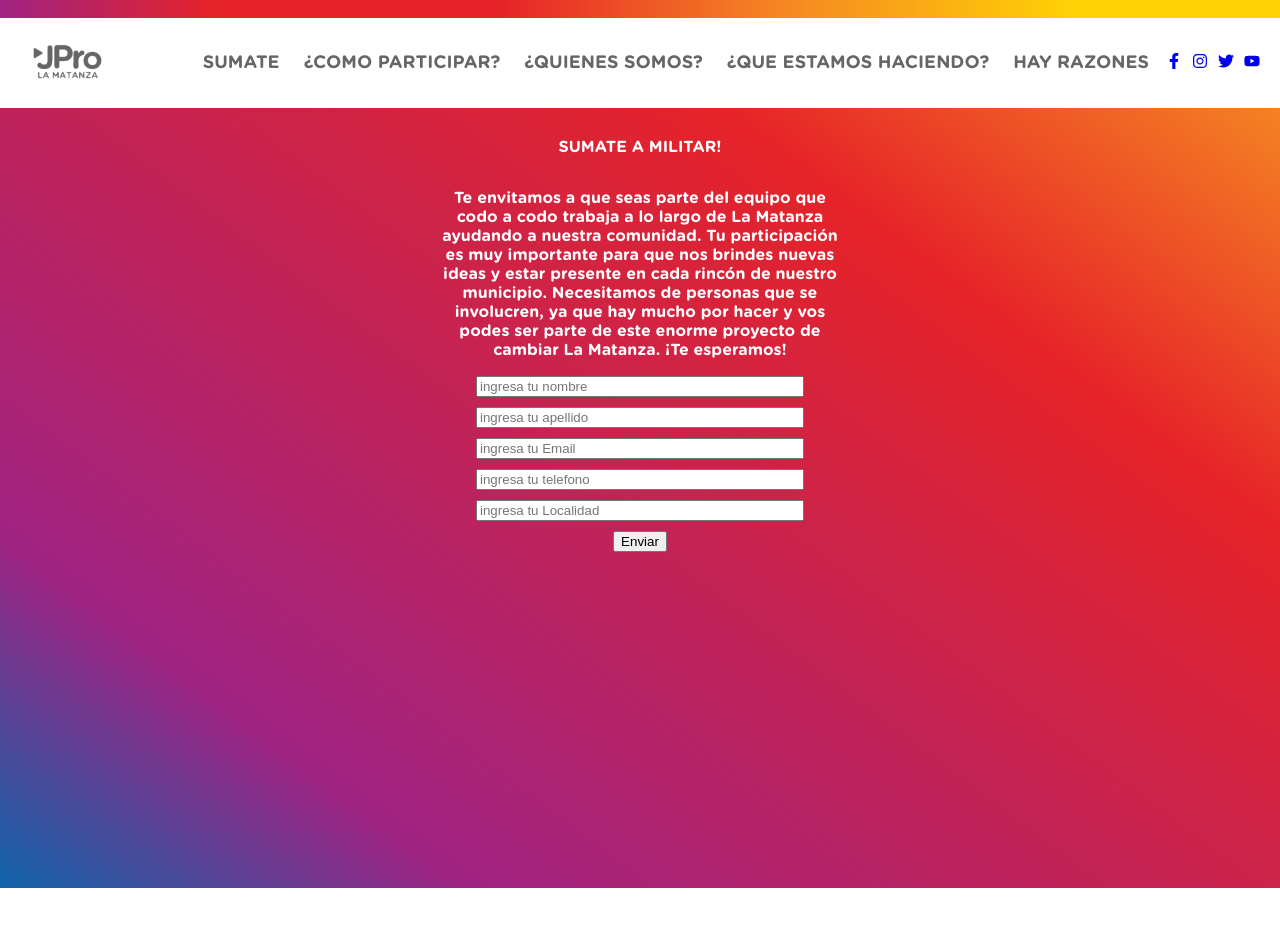
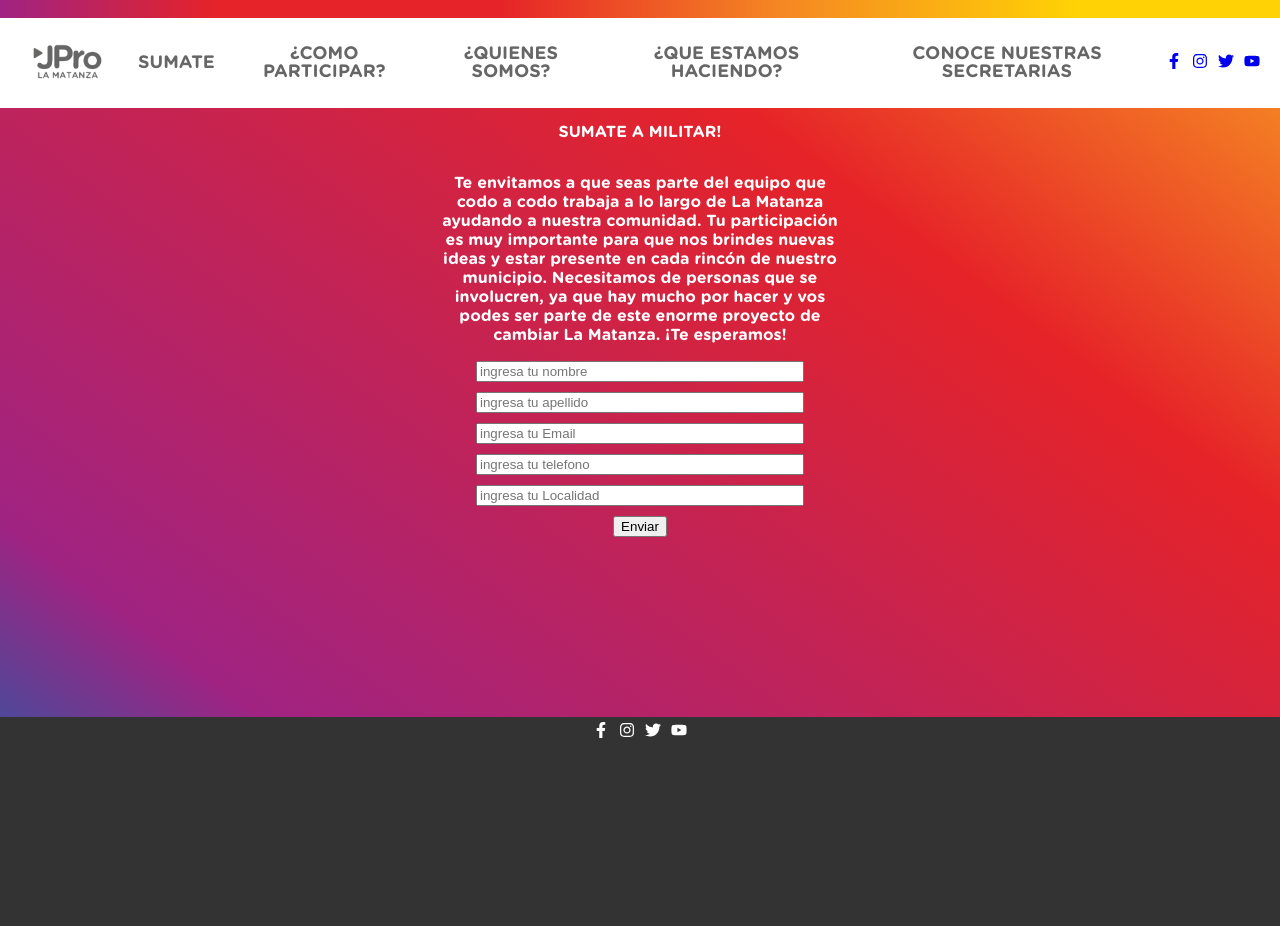
Before and after one commit to matydelt/jpro-la-matanza, a React (Create React App) app: page /sumate in a window 1280 px wide. Shown: the top 926 px of the page. Before the commit the page ends 888 px from the top, so only its background shows below. Built offline with nearby package versions, Linux system fonts and the light colour scheme.

Commit message:
pre merge

```diff
--- a/src/components/footer/footer.css
+++ b/src/components/footer/footer.css
@@ -1,6 +1,14 @@
 .footer-box{
     background-color: #333;
     text-align: center;
-    padding: 57px 0 50px;
+    /* padding: 57px 0 50px; */
     min-height: 300px;
+    width: 100%;
 }
+.redes-box{
+    height: 100%;
+    display: flex;
+    flex-direction: row;
+    justify-content: center;
+
+}
--- a/src/components/footer/footer.js
+++ b/src/components/footer/footer.js
@@ -1,8 +1,31 @@
 import React from "react"
-
+import { FaFacebookF, FaInstagram, FaTwitter, FaYoutube } from "react-icons/fa";
+import "./footer.css"
 export default function Footer() {
 
     return (<div className="footer-box">
 
+        <div className="redes-box">
+            <div style={{ padding: "5px", alignItems: "flex-end" }}>
+                <a href="https://facebook.com" target={"_blank"} rel="noopener noreferrer">
+                    <FaFacebookF color="white" className="iconSide" />
+                </a>
+            </div>
+            <div style={{ padding: "5px" }}>
+                <a href="https://www.instagram.com/jpro.lamatanza/" target={"_blank"} rel="noopener noreferrer">
+                    <FaInstagram color="white" className="iconSide" />
+                </a>
+            </div>
+            <div style={{ padding: "5px" }}>
+                <a href="https://twitter.com" target={"_blank"} rel="noopener noreferrer" >
+                    <FaTwitter color="white" className="iconSide" />
+                </a>
+            </div>
+            <div style={{ padding: "5px" }}>
+                <a href="https://youtube.com" target={"_blank"} rel="noopener noreferrer">
+                    <FaYoutube color="white" className="iconSide" />
+                </a>
+            </div>
+        </div>
     </div>)
 }
--- a/src/components/homepage.js
+++ b/src/components/homepage.js
@@ -71,18 +71,18 @@ export default function HomePage({ dimension }) {
                     <h2>¡SEGUINOS EN NUESTRAS REDES!</h2>
                     <h3>INSTAGRAM</h3>
                     <div className="center" >
-                        <iframe options={{ width: 320, height: 550 }} src="http://instagram.com/p/CXpJkCxAjTi/embed" frameborder="0" style={{ marginRight: "10px", borderRadius: "10px", minHeight: "500px" }}></iframe>
+                        <iframe options={{ width: 320, height: 550 }} src="http://instagram.com/p/CXpJkCxAjTi/embed" frameBorder="0" style={{ marginRight: "10px", borderRadius: "10px", minHeight: "500px" }}></iframe>
                     </div>
                     <h3>FACEBOOK</h3>
                     <div className="center" style={dimension.width > 1000 ? { marginLeft: "30px", borderRadius: "10px" } : {}}>
-                        <iframe style={{ marginLeft: "10px", borderRadius: "10px", border: "none", overflow: "hidden" }} src="https://www.facebook.com/plugins/page.php?href=https%3A%2F%2Fwww.facebook.com%2Ffacebook&tabs=timeline&width=300&height=500&small_header=true&adapt_container_width=true&hide_cover=true&show_facepile=true&appId" width="340" height="500" scrolling="no" frameborder="0" allowfullscreen="true" allow="autoplay; clipboard-write; encrypted-media; picture-in-picture; web-share"></iframe>
+                        <iframe style={{ marginLeft: "10px", borderRadius: "10px", border: "none", overflow: "hidden" }} src="https://www.facebook.com/plugins/page.php?href=https%3A%2F%2Fwww.facebook.com%2Ffacebook&tabs=timeline&width=300&height=500&small_header=true&adapt_container_width=true&hide_cover=true&show_facepile=true&appId" width="340" height="500" scrolling="no" frameBorder="0" allowFullScreen={true} allow="autoplay; clipboard-write; encrypted-media; picture-in-picture; web-share"></iframe>
                     </div>
                     <h3>TWITTER</h3>
-                    <TwitterTimelineEmbed sourceType="TwitterDev" screenName="TwitterDev" theme="dark" options={dimension.width > 900 ? { height: 500, width: 300 } : { height: 400, width: 200 }} />
+                    <TwitterTimelineEmbed sourceType="TwitterDev" screenName="TwitterDev" theme="dark" options={dimension.width > 900 ? { height: 500, width: 500 } : { height: 400, width: 350 }} />
                     <h3>ESCUCHA NUESTRAS CANCIONES</h3>
                     <div className="center">
 
-                        <iframe src="https://open.spotify.com/embed/playlist/02lMgLRmrpflA4IkQdCzB3" width="300" height="380" frameborder="0" allowtransparency="true" allow="encrypted-media"></iframe>
+                        <iframe src="https://open.spotify.com/embed/playlist/02lMgLRmrpflA4IkQdCzB3" width="300" height="380" frameBorder="0" allow="encrypted-media"></iframe>
                     </div>
 
                 </div>
--- a/src/components/navbar/navbar.css
+++ b/src/components/navbar/navbar.css
@@ -222,9 +222,7 @@
         border-radius: 4px;
       }
 
-      .nav-text a:hover {
-        background-color:gray;
-      }
+
 
       .nav-menu-items {
         width: 100%;
--- a/src/components/navbar/navbar.js
+++ b/src/components/navbar/navbar.js
@@ -7,6 +7,7 @@ import "./navbar.css"
 import { FaFacebookF, FaInstagram, FaTwitter, FaYoutube } from "react-icons/fa";
 import { CgMenu } from "react-icons/cg"
 import { IoClose } from "react-icons/io5";
+
 export default function NavBar({ dimension }) {
     const [sidebar, setSidebar] = React.useState(false);
     const showSidebar = () => setSidebar(!sidebar);
@@ -40,7 +41,7 @@ export default function NavBar({ dimension }) {
                 </div>
                 <div>
                     <Link to="/sumate" className="button">
-                        HAY RAZONES
+                        CONOCE NUESTRAS secretarias
                     </Link>
                 </div>
                 <div className="icons-box">
@@ -106,7 +107,7 @@ export default function NavBar({ dimension }) {
                         </li>
                         <li key={5} className="nav-text">
                             <Link to={"/SUMATE"} >
-                                <span>{"hay razones"}</span>
+                                <span>{"CONOCE NUESTRAS secretarias"}</span>
                             </Link>
                         </li>
                         <li className='navbar-toggle'>
--- a/src/components/sumate/sumate.css
+++ b/src/components/sumate/sumate.css
@@ -15,7 +15,7 @@
         .form-box{
             color: white;
             font-family: "Gotham Rounded";
-            margin-top: 6.9%;
+            margin-top: 5.7%;
             width: 100%;
         }
         .form-sumate{
--- a/src/components/sumate/sumate.js
+++ b/src/components/sumate/sumate.js
@@ -1,4 +1,5 @@
 import React, { useState } from "react";
+import Footer from "../footer/footer";
 import NavBar from "../navbar/navbar";
 import "./sumate.css"
 
@@ -15,7 +16,7 @@ export default function Sumate({ dimension }) {
         e.preventDefault();
         setSolicitud({ ...solicitud, [e.target.name]: e.target.value })
     }
-    return (<div style={{ width: "100%", height: "100vh" }} className="sumate-box">
+    return (<div style={{ height: "100vh" }} className="sumate-box">
         <NavBar dimension={dimension} />
         <div className="form-box" >
             <p className="title-sumate">SUMATE A MILITAR!</p>
@@ -48,6 +49,10 @@ export default function Sumate({ dimension }) {
             </form>
 
         </div>
+        <div style={{ display: "flex", alignItems: "flex-end", height: "60%" }}>
+            <Footer ></Footer>
+        </div>
+
 
     </div>)
 }
```
